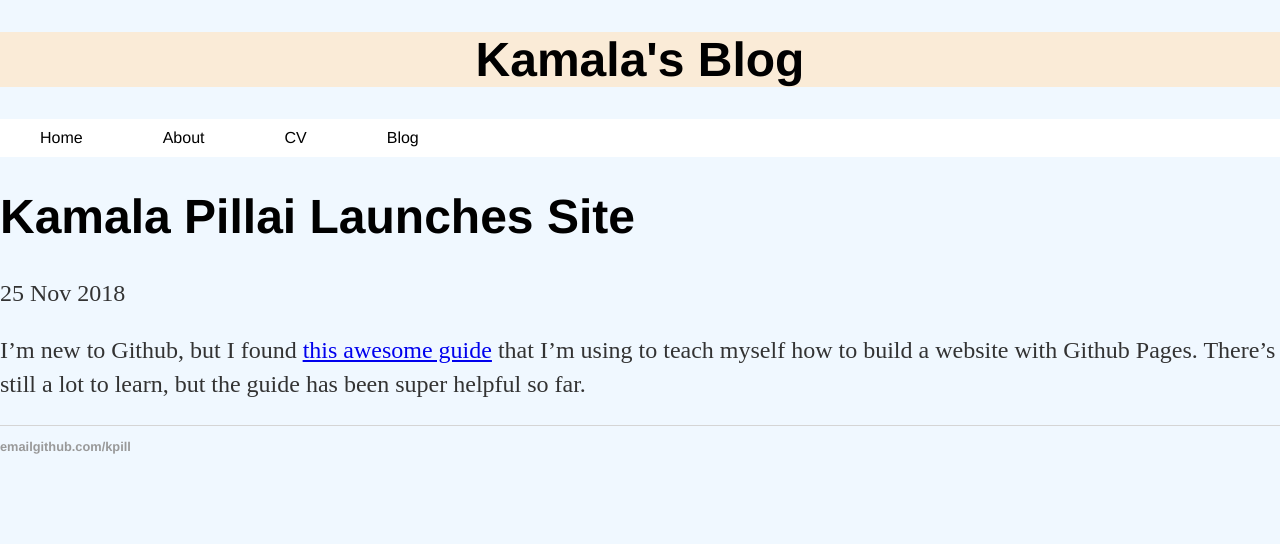
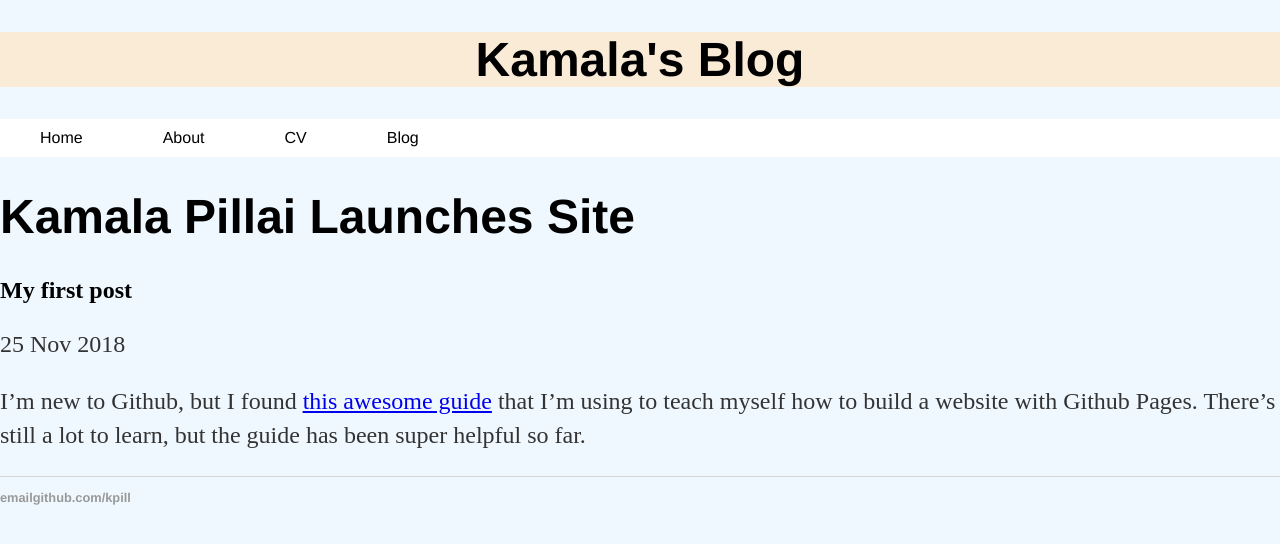
Before and after one commit to kpill/kpill.github.io, a Jekyll site: the page built from _posts/2018-11-25-kamala-pillai-site-launched.md, in a window 1280 px wide. Shown: the top 544 px of the page. Built offline with Jekyll 4.4.1, drawn with Linux system fonts in a browser that asks for light colours.

Commit message:
Update post.html

```diff
--- a/_layouts/post.html
+++ b/_layouts/post.html
@@ -2,6 +2,7 @@
 layout: default
 ---
 <h1>{{ page.title }}</h1>
+<h2>{{ page.subtitle }}</h2>
 <p class="meta">{{ page.date | date_to_string }}</p>
 
 <div class="post">
```
